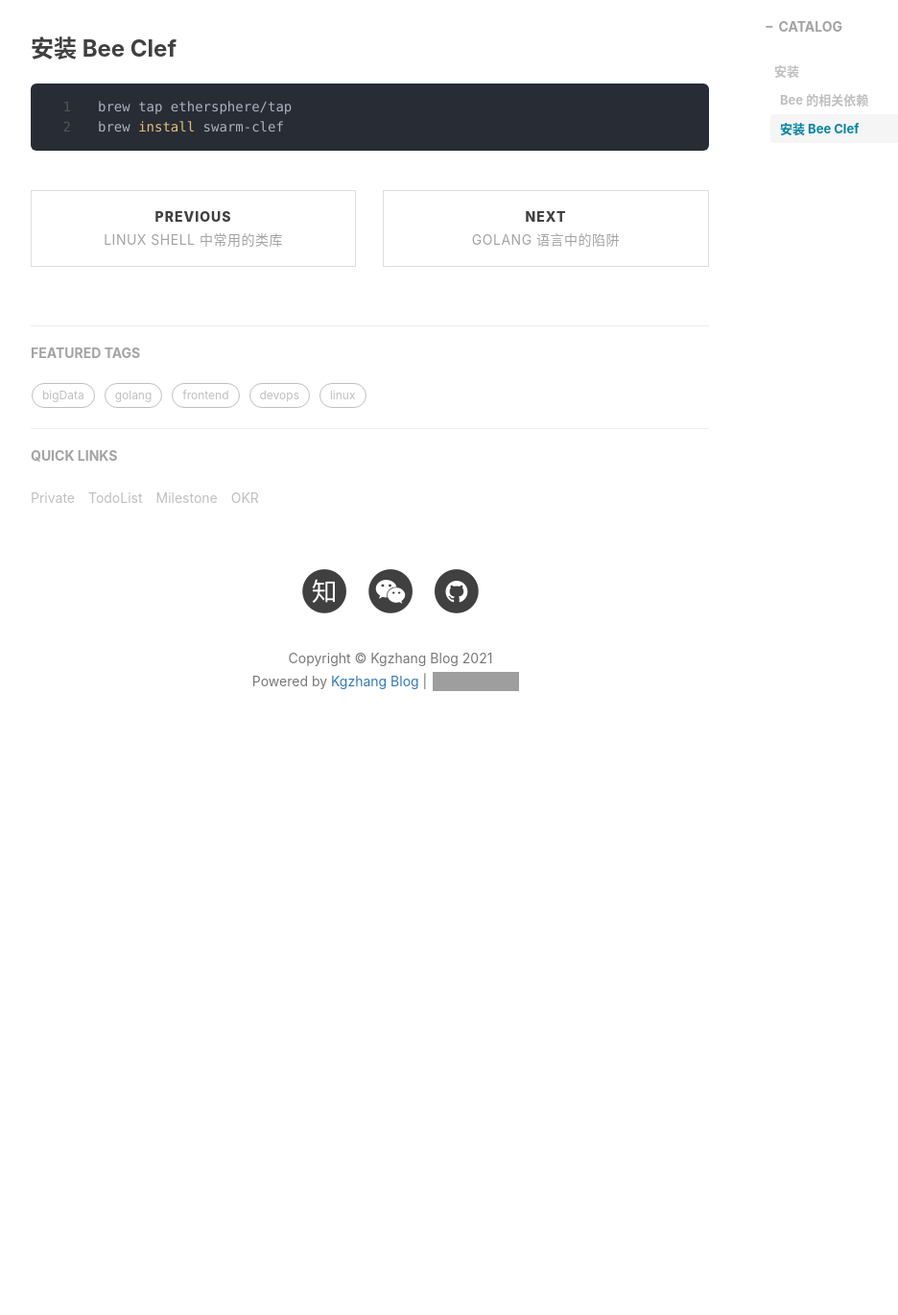
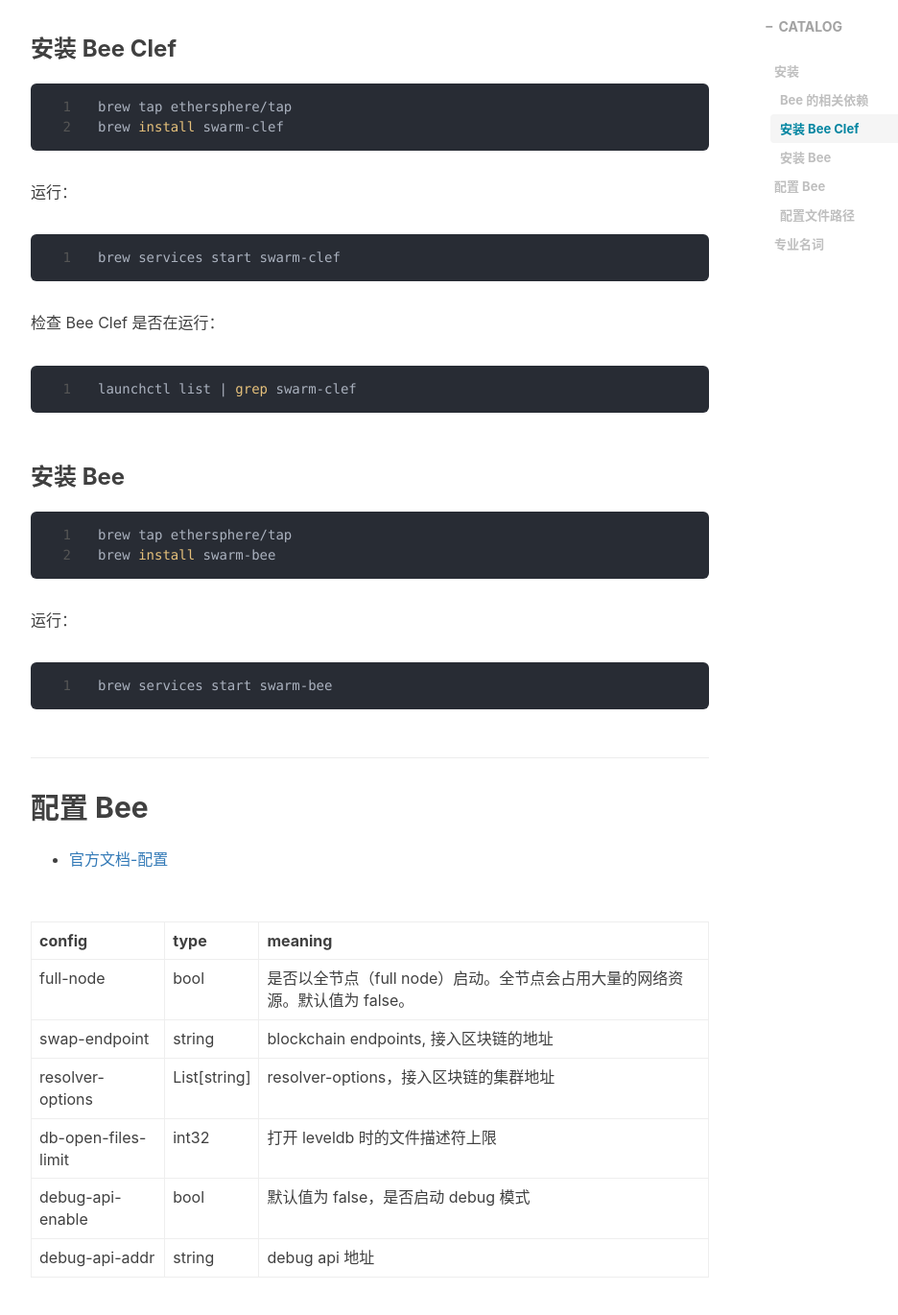
Before and after one commit to kougazhang/oom, a Jekyll site: the page built from _posts/2021-06-08-swarm.md, in a window 1280 px wide and 1400 px high, scrolled down 620 px. Shown: the top 1370 px of the window at 96% size, without its empty margins (233-1169 px from the left). Built offline with Jekyll 4.4.1, drawn with Linux system fonts in a browser that asks for light colours; nearby versions of some CDN libraries; comment, search, counter and statistics services are not loaded; before the commit the page ends 1434 px from its top, so only the background shows below that; some of the changed text lies outside the part shown; grey boxes are pictures that could not be loaded.

````diff
--- a/_posts/2021-06-08-swarm.md
+++ b/_posts/2021-06-08-swarm.md
@@ -23,3 +23,52 @@ tags:
 brew tap ethersphere/tap
 brew install swarm-clef
 ```
+
+运行：
+
+```shell
+brew services start swarm-clef
+```
+
+检查 Bee Clef 是否在运行：
+
+```shell
+launchctl list | grep swarm-clef
+```
+
+### 安装 Bee
+
+```shell
+brew tap ethersphere/tap
+brew install swarm-bee
+```
+
+运行：
+```shell
+brew services start swarm-bee
+```
+
+## 配置 Bee
++ [官方文档-配置](https://docs.ethswarm.org/docs/working-with-bee/configuration/)
+
+
+|config|type|meaning|
+|---|---|---|
+|full-node|bool|是否以全节点（full node）启动。全节点会占用大量的网络资源。默认值为 false。|
+|swap-endpoint|string|blockchain endpoints, 接入区块链的地址|
+|resolver-options|List[string]|resolver-options，接入区块链的集群地址|
+|db-open-files-limit|int32|打开 leveldb 时的文件描述符上限|
+|debug-api-enable|bool|默认值为 false，是否启动 debug 模式|
+|debug-api-addr|string|debug api 地址|
+
+### 配置文件路径
+```
+vi /usr/local/etc/swarm-bee/bee.yaml
+brew services restart swarm-bee
+```
+
+## 专业名词
++ chequebook contract
++ cashing out cheques
++ Goerli node
++ fund your bee, 这个是不是接水，投资 bee？？？
````
Also changed, not shown: _includes/about/zh.md (+6 -4 lines), _posts/2021-05-28-golang.md (+1 -2 lines), _posts/2021-05-28-wechat.md (+1 -0 lines), _posts/2021-05-29-linux-command.md (+28 -0 lines).
